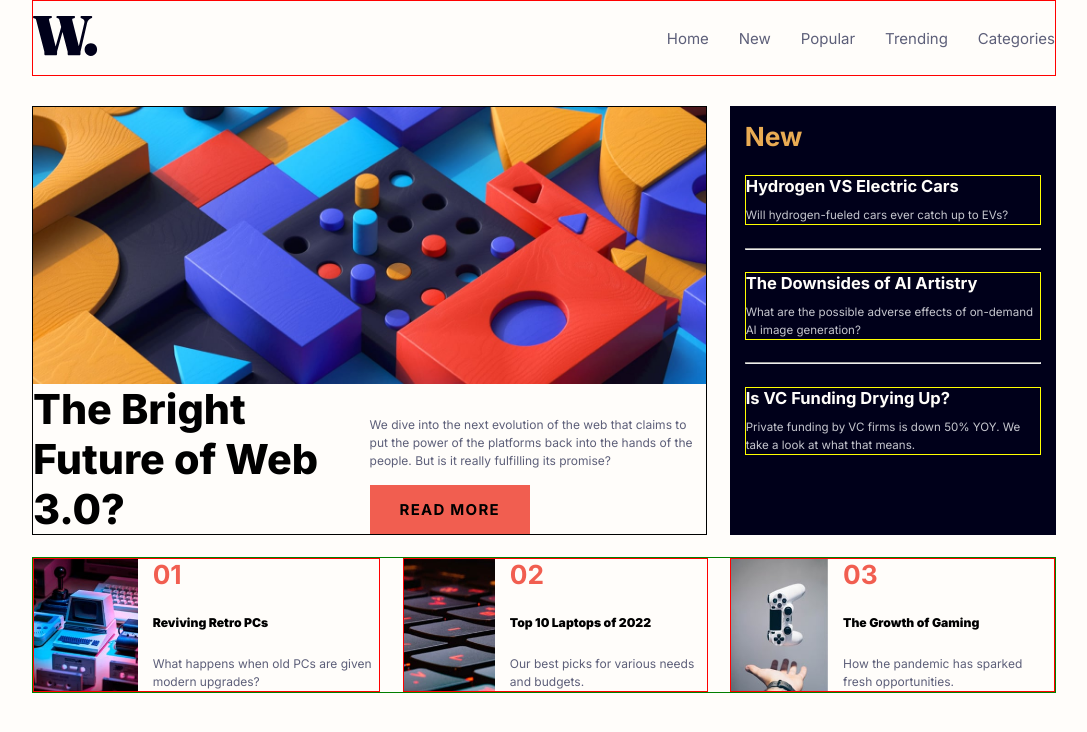
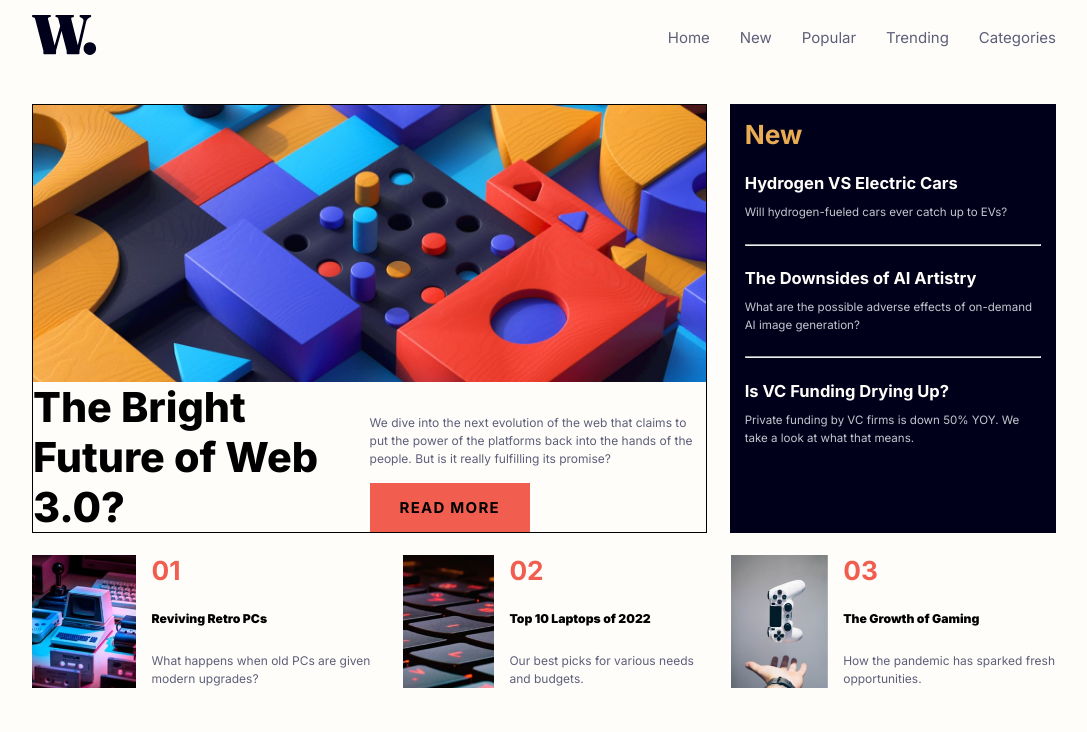
Before and after one commit to MsadafK/News-homepage, a plain HTML site: page index.html in a window 1280 px wide. Shown: the whole page, without its empty margins (96-1183 px from the left). Drawn offline with Linux system fonts and the light colour scheme.

Commit message:
Update styles.css

```diff
--- a/styles.css
+++ b/styles.css
@@ -56,13 +56,11 @@ body {
   display: flex;
   justify-content: space-between;
   align-items: center;
-  border: 1px solid red;
   padding: 1rem;
 }
 .navbar__menu-icon-container {
   display: block;
   cursor: pointer;
-  border: 1px solid red;
 }
 .navbar__menu {
   display: none;
@@ -158,7 +156,6 @@ body.menu-open::before {
 }
 .whats-new-section__card {
   margin: 1.5rem 0;
-  border: 1px solid yellow;
 }
 .whats-new-section__card-title {
   color: var(--off_white);
@@ -176,11 +173,9 @@ body.menu-open::before {
 
 /* overview section */
 .overview-section {
-  border: 1px solid green;
   margin: 3rem 1rem;
 }
 .overview-section__card {
-  border: 1px solid red;
   display: flex;
   gap: 1rem;
   margin: 1rem 0 1.5rem;
```
